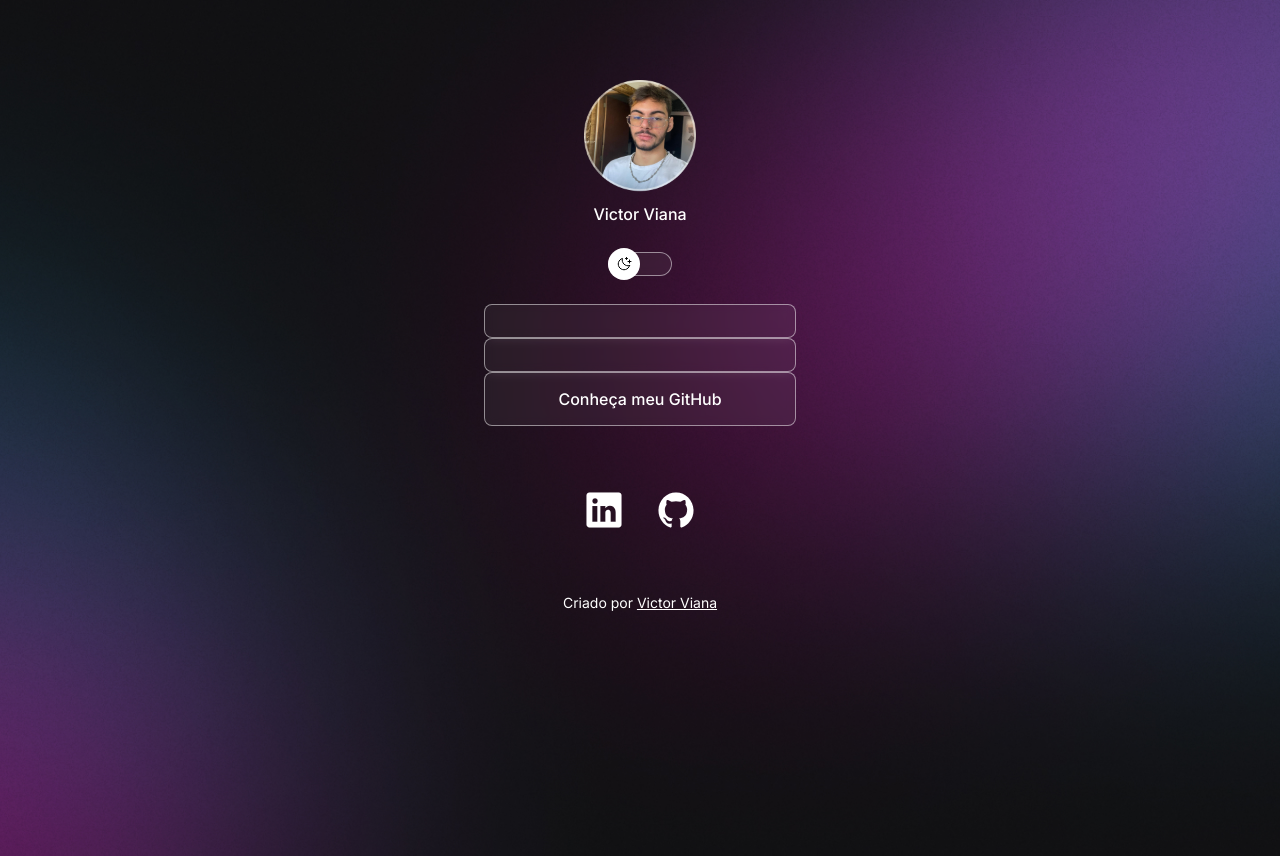
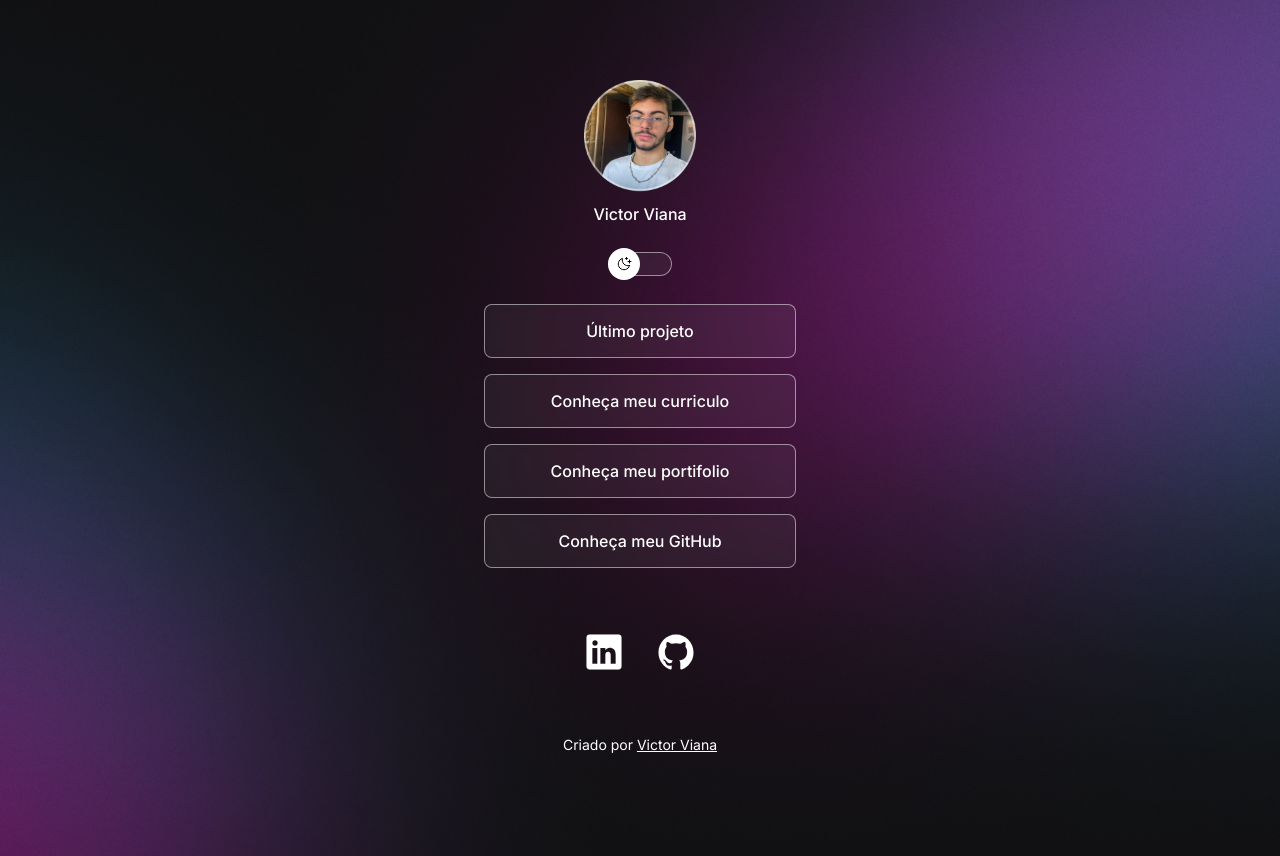
Before and after one commit to nosferavic/link-aggregator, a plain HTML site: page index.html in a window 1280 px wide. Drawn offline with nearby package versions, Linux system fonts and the light colour scheme.

Commit message:
fix: link buttons

```diff
--- a/index.html
+++ b/index.html
@@ -28,13 +28,13 @@
 
     <ul>
       <li>
-        <a href="https://github.com/nosferavic/gameforge" target="_blank>Último projeto</a>
+        <a href="https://github.com/nosferavic/gameforge" target="_blank">Último projeto</a>
       </li>
       <li>
-        <a href="https://drive.google.com/file/d/1d_0pp8ljZjxba-HcTef3ZikMzZXVt2BF/view" target="_blank>Conheça meu curriculo</a>
+        <a href="https://drive.google.com/file/d/1d_0pp8ljZjxba-HcTef3ZikMzZXVt2BF/view" target="_blank">Conheça meu curriculo</a>
       </li>
       <li>
-        <a href="https://nosferavic.github.io" target="_blank>Conheça meu portifolio</a>
+        <a href="https://nosferavic.github.io" target="_blank">Conheça meu portifolio</a>
       </li>
       <li>
         <a href="https://github.com/nosferavic" target="_blank">Conheça meu GitHub</a>
```
